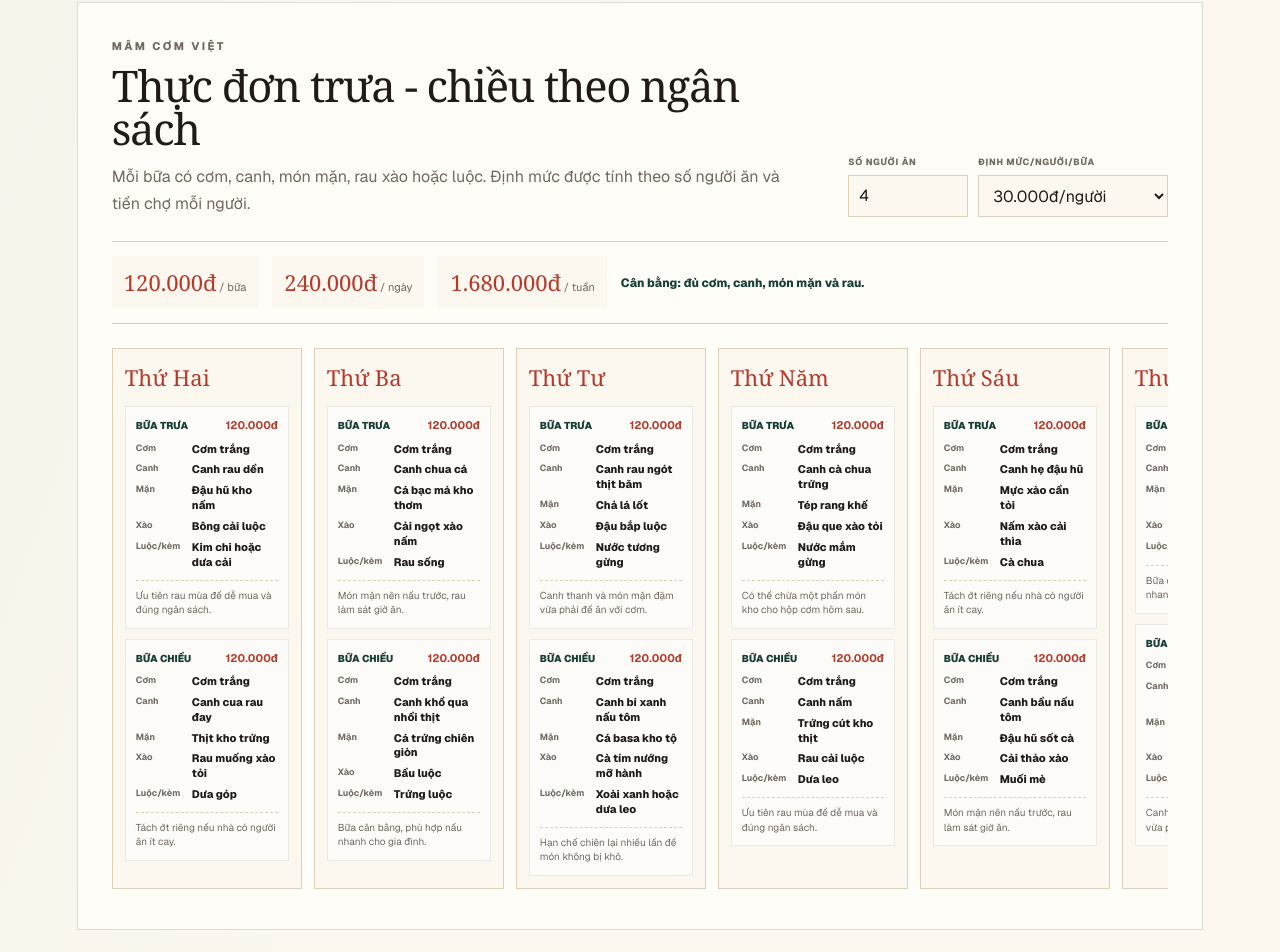
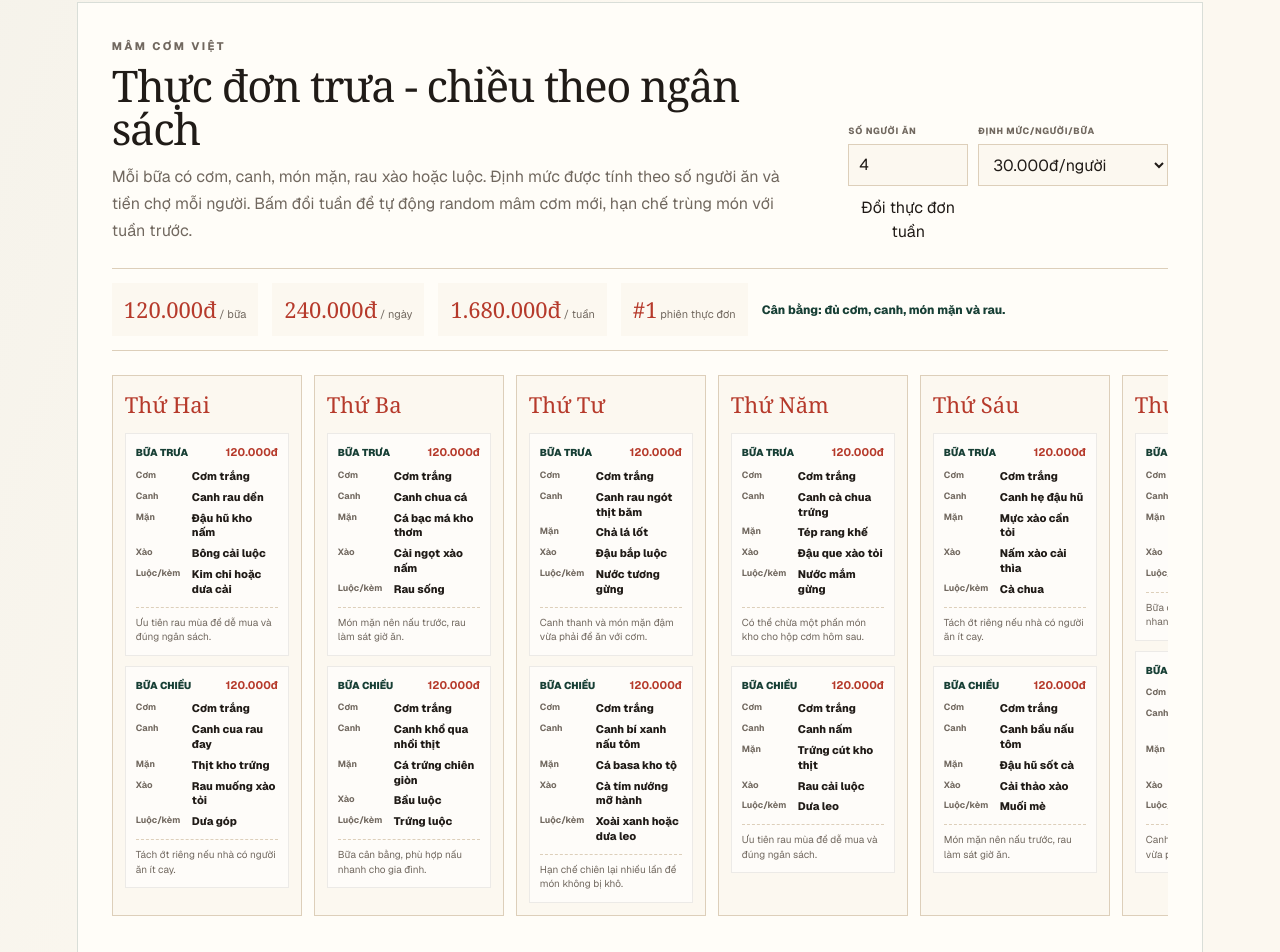
Before and after one commit to minhphu1509-cpu/angihomnay, a Next.js app: page / in a window 1280 px wide. Shown: the part 4363-5315 px from the top of the page. Built offline with nearby package versions, Linux system fonts and the light colour scheme.

Commit message:
feat: randomize weekly Vietnamese tray menus

```diff
--- a/app/meal-planner.tsx
+++ b/app/meal-planner.tsx
@@ -1,13 +1,15 @@
 "use client";
 
 import Image from "next/image";
-import { useMemo, useState } from "react";
+import { useEffect, useMemo, useState } from "react";
 import { Recipe } from "./recipes";
 import {
   PlannerSlot,
   ShoppingItem,
+  VietnameseTrayHistory,
   buildVietnameseTrayWeek,
   estimateMealBudget,
+  summarizeVietnameseTrayHistory,
 } from "./planner";
 
 type MealPlannerProps = {
@@ -49,11 +51,16 @@ export default function MealPlanner({
 }: MealPlannerProps) {
   const [trayDiners, setTrayDiners] = useState(4);
   const [budgetPerPerson, setBudgetPerPerson] = useState(30000);
-  const vietnameseTrayWeek = useMemo(() => buildVietnameseTrayWeek(), []);
+  const [traySeed, setTraySeed] = useState("default-week");
+  const [trayRound, setTrayRound] = useState(1);
+  const [trayHistory, setTrayHistory] = useState<VietnameseTrayHistory>();
   const mealBudget = useMemo(
     () => estimateMealBudget(trayDiners, budgetPerPerson),
     [trayDiners, budgetPerPerson],
   );
+  const vietnameseTrayWeek = useMemo(() => {
+    return buildVietnameseTrayWeek(traySeed, trayHistory);
+  }, [trayHistory, traySeed]);
   const recipeMap = new Map(recipes.map((recipe) => [recipe.id, recipe]));
   const plannedCount = planner.filter((slot) => slot.recipeId !== null).length;
   const checkedCount = shoppingItems.filter((item) =>
@@ -65,6 +72,18 @@ export default function MealPlanner({
     group,
     items: shoppingItems.filter((item) => item.group === group),
   }));
+
+  useEffect(() => {
+    const timer = window.setTimeout(() => {
+      try {
+        const savedHistory = window.localStorage.getItem("angihomnay-tray-history");
+        if (savedHistory) setTrayHistory(JSON.parse(savedHistory));
+      } catch {
+        setTrayHistory(undefined);
+      }
+    }, 0);
+    return () => window.clearTimeout(timer);
+  }, []);
 
   const copyShoppingList = async () => {
     if (!shoppingItems.length) {
@@ -87,6 +106,22 @@ export default function MealPlanner({
     } catch {
       onNotice("Trình duyệt chưa cho phép sao chép tự động.");
     }
+  };
+
+  const randomizeVietnameseTrayWeek = () => {
+    const nextHistory = summarizeVietnameseTrayHistory(vietnameseTrayWeek);
+    setTrayHistory(nextHistory);
+    try {
+      window.localStorage.setItem(
+        "angihomnay-tray-history",
+        JSON.stringify(nextHistory),
+      );
+    } catch {
+      // Local storage is optional; the menu can still rotate from a new seed.
+    }
+    setTrayRound((round) => round + 1);
+    setTraySeed(`week-${Date.now()}-${Math.random().toString(36).slice(2)}`);
+    onNotice("Đã đổi thực đơn tuần mới, ưu tiên không lặp món vừa dùng.");
   };
 
   return (
@@ -132,7 +167,8 @@ export default function MealPlanner({
             <h3>Thực đơn trưa - chiều theo ngân sách</h3>
             <p>
               Mỗi bữa có cơm, canh, món mặn, rau xào hoặc luộc. Định mức được
-              tính theo số người ăn và tiền chợ mỗi người.
+              tính theo số người ăn và tiền chợ mỗi người. Bấm đổi tuần để
+              tự động random mâm cơm mới, hạn chế trùng món với tuần trước.
             </p>
           </div>
           <div className="tray-inputs">
@@ -161,6 +197,9 @@ export default function MealPlanner({
                 <option value={70000}>70.000đ/người</option>
               </select>
             </label>
+            <button className="tray-random-button" onClick={randomizeVietnameseTrayWeek}>
+              Đổi thực đơn tuần
+            </button>
           </div>
         </div>
 
@@ -168,6 +207,7 @@ export default function MealPlanner({
           <span><b>{formatMoney(mealBudget.perMeal)}</b> / bữa</span>
           <span><b>{formatMoney(mealBudget.perDay)}</b> / ngày</span>
           <span><b>{formatMoney(mealBudget.perWeek)}</b> / tuần</span>
+          <span><b>#{trayRound}</b> phiên thực đơn</span>
           <p>{mealBudget.guidance}</p>
         </div>
 
```
